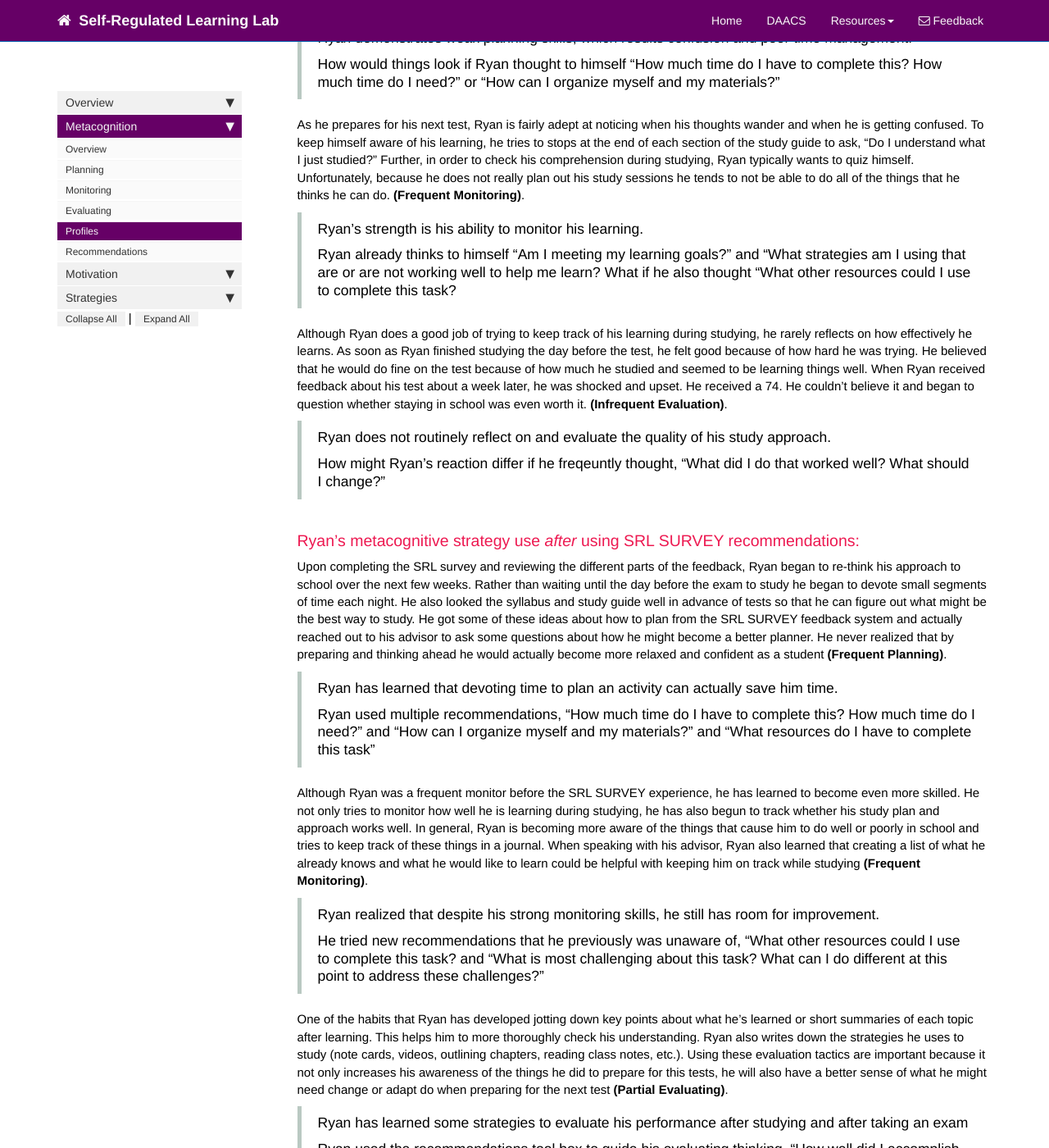
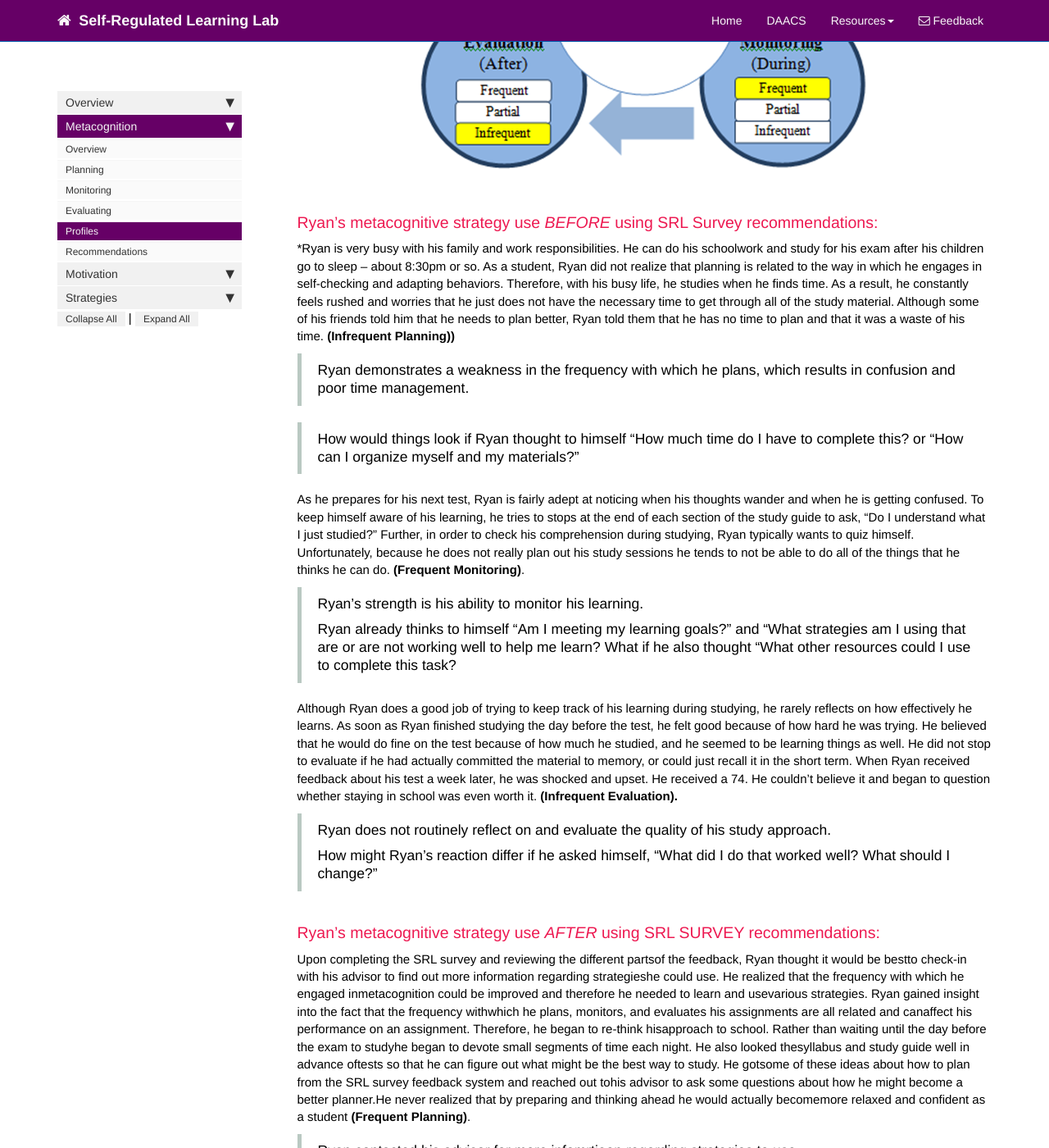
Before and after one commit to dfranklin02/SRL, a Jekyll site: the page built from docs/pages/metacognition/metacognition_profile.md, in a window 1280 px wide and 1400 px high, scrolled down 887 px. Shown: the whole window at 82% size. Built offline with Jekyll 4.4.1, drawn with Linux system fonts in a browser that asks for light colours; nearby versions of some CDN libraries; comment, search, counter and statistics services are not loaded; some of the changed text lies outside the part shown.

Commit message:
Update metacognition_profile.md

```diff
--- a/docs/pages/metacognition/metacognition_profile.md
+++ b/docs/pages/metacognition/metacognition_profile.md
@@ -14,19 +14,22 @@ toc: false
     <li class="active">Metacognition Profiles</li>
 </ul>
 
-The figure below shows the metacognitive profile of a fictional college student, Ryan. Click on the links below to read about what Ryan was like before using SRL SURVEY feedback and after he began working with this feedback system over time.
+**What does a Metacognitive profile look like as it pertains to college life?What does a Metacognitive profile look like as it pertains to college life?**
 
-> Ryan is a 40 year old male who recently enrolled at Excelsior. He is taking classes part-time while he continues his job as a business consultant for a technology company.  After returning home from work at 5:30pm, Ryan typically spends time with his two children (ages 4 and 7), eats dinner with his family, and helps his wife with baths and bedtime. He is only able to start his schoolwork after 8:30pm, when the children are asleep.
+The figure below shows the interaction of the three metacognitive components (i.e., planning, monitoring, and evaluation) of a fictional college student, Ryan. Click on the statements below to read about what Ryan was like before using SRL survey feedback and after he began working with this feedback system over time.
 
-<center><img src='images/metacognition_ryan.png' alt='Metacognition Profile for Ryan' /></center>
+> *Ryan is a 40 year old male who recently enrolled in an online college. He is taking classes part-time while he continues his job as a business consultant for a technology company.  After returning home from work at 5:30pm, Ryan typically spends time with his two children (ages 4 and 7), eats dinner with his family, and helps his wife with baths and bedtime. He is only able to start his schoolwork after 8:30pm, when the children are asleep.*
 
-### Ryan’s metacognitive strategy use before using SRL Survey recommendations:
+<center><img src='images/Metacognitive-Profile.png' alt='Metacognition Profile for Ryan' /></center>
 
-Ryan is very busy with his family and work responsibilities. He can do his schoolwork and study for his exam after children go to sleep – about 8:30pm or so. He constantly feels rushed and worries that he just does not have the necessary time to get through all of study material. Although some of his friends told him that he needs to plan better, Ryan told them that he has no time to plan and that it was a waste of his time. **(Infrequent Planning)**.
+### Ryan’s metacognitive strategy use *BEFORE* using SRL Survey recommendations:
 
-> Ryan demonstrates weak planning skills, which results confusion and poor time management.
->
-> How would things look if Ryan thought to himself “How much time do I have to complete this? How much time do I need?” or “How can I organize myself and my materials?”
+*Ryan is very busy with his family and work responsibilities. He can do his schoolwork and study for his exam after his children go to sleep – about 8:30pm or so. As a student, Ryan did not realize that planning is related to the way in which he engages in self-checking and adapting behaviors. Therefore, with his busy life, he studies when he finds time. As a result, he constantly feels rushed and worries that he just does not have the necessary time to get through all of the study material. Although some of his friends told him that he needs to plan better, Ryan told them that he has no time to plan and that it was a waste of his time. **(Infrequent Planning))**
+
+> Ryan demonstrates a weakness in the frequency with which he plans, which results in confusion and poor time management.
+
+>How would things look if Ryan thought to himself “How much time do I have to complete this? or “How can I
+organize myself and my materials?”
 
 As he prepares for his next test, Ryan is fairly adept at noticing when his thoughts wander and when he is getting confused. To keep himself aware of his learning, he tries to stops at the end of each section of the study guide to ask, “Do I understand what I just studied?” Further, in order to check his comprehension during studying, Ryan typically wants to quiz himself. Unfortunately, because he does not really plan out his study sessions he tends to not be able to do all of the things that he thinks he can do. **(Frequent Monitoring)**.
 
@@ -34,28 +37,31 @@ As he prepares for his next test, Ryan is fairly adept at noticing when his thou
 >
 > Ryan already thinks to himself “Am I meeting my learning goals?” and “What strategies am I using that are or are not working well to help me learn? What if he also thought “What other resources could I use to complete this task?
 
-Although Ryan does a good job of trying to keep track of his learning during studying, he rarely reflects on how effectively he learns. As soon as Ryan finished studying the day before the test, he felt good because of how hard he was trying. He believed that he would do fine on the test because of how much he studied and seemed to be learning things well. When Ryan received feedback about his test about a week later, he was shocked and upset. He received a 74. He couldn’t believe it and began to question whether staying in school was even worth it. **(Infrequent Evaluation)**.
+Although Ryan does a good job of trying to keep track of his learning during studying, he rarely reflects on how effectively he learns. As soon as Ryan finished studying the day before the test, he felt good because of how hard he was trying. He believed that he would do fine on the test because of how much he studied, and he seemed to be learning things as well. He did not stop to evaluate if he had actually committed the material to memory, or could just recall it in the short term. When Ryan received feedback about his test a week
+later, he was shocked and upset. He received a 74. He couldn’t believe it and began to question whether staying in school was even worth it. **(Infrequent Evaluation).**
 
 > Ryan does not routinely reflect on and evaluate the quality of his study approach.
 >
-> How might Ryan’s reaction differ if he freqeuntly thought, “What did I do that worked well? What should I change?”
+> How might Ryan’s reaction differ if he asked himself, “What did I do that worked well? What should I change?”
 
-### Ryan’s metacognitive strategy use *after* using SRL SURVEY recommendations:
+### Ryan’s metacognitive strategy use *AFTER* using SRL SURVEY recommendations:
 
-Upon completing the SRL survey and reviewing the different parts of the feedback, Ryan began to re-think his approach to school over the next few weeks. Rather than waiting until the day before the exam to study he began to devote small segments of time each night. He also looked the syllabus and study guide well in advance of tests so that he can figure out what might be the best way to study. He got some of these ideas about how to plan from the SRL SURVEY feedback system and actually reached out to his advisor to ask some questions about how he might become a better planner. He never realized that by preparing and thinking ahead he would actually become more relaxed and confident as a student  **(Frequent Planning)**.
+Upon completing the SRL survey and reviewing the different partsof the feedback, Ryan thought it would be bestto check-in with his advisor to find out more information regarding strategieshe could use. He realized that the frequency with which he engaged inmetacognition could be improved and therefore he needed to learn and usevarious strategies. Ryan gained insight into the fact that the frequency withwhich he plans, monitors, and evaluates his assignments are all related and canaffect his performance on an assignment. Therefore, he began to re-think hisapproach to school. Rather than waiting until the day before the exam to studyhe began to devote small segments of time each night. He also looked thesyllabus and study guide well in advance oftests so that he can figure out what might be the best way to study. He gotsome of these ideas about how to plan from the SRL survey feedback system and reached out tohis advisor to ask some questions about how he might become a better planner.He never realized that by preparing and thinking ahead he would actually becomemore relaxed and confident as a student **(Frequent Planning)**.
 
-> Ryan has learned that devoting time to plan an activity can actually save him time.
->
-> Ryan used multiple recommendations, “How much time do I have to complete this? How much time do I need?” and “How can I organize myself and my materials?” and “What resources do I have to complete this task”
+> Ryan contacted his advisor for more infomrtiaon regarding strategies to use.
 
-Although Ryan was a frequent monitor before the SRL SURVEY experience, he has learned to become even more skilled. He not only tries to monitor how well he is learning during studying, he has also begun to track whether his study plan and approach works well. In general, Ryan is becoming more aware of the things that cause him to do well or poorly in school and tries to keep track of these things in a journal. When speaking with his advisor, Ryan also learned that creating a list of what he already knows and what he would like to learn could be helpful with keeping him on track while studying **(Frequent Monitoring)**.
+> Ryan has learned that devoting time to plan an activity can actually save him time. >
+> Ryan used multiple recommendations, “How much time do I have to complete this? How much time do I need?” and “How can I organize myself and my materials?” and “What resources do I have to complete this task.”
+
+Although Ryan was a frequent monitor before the SRL survey experience, he has continued to increase the frequency of monitoring by using new strategies he learned from the SRL survey. He not only tries to monitor how well he is learning during studying, he also tries to identify various resources that he can use when completing a task (i.e. internet, textbooks, notes, worksheets). In general, Ryan is becoming more aware of the things that are most challenging for him and developing strategies to keep him on track and from getting stuck while studying. He often keeps track of various strategies used to overcome obstacles while studying, so he does not make the same mistakes and feel ‘stuck’ while studying **(Frequent Monitoring).**
 
 > Ryan realized that despite his strong monitoring skills, he still has room for improvement.
 >
 > He tried new recommendations that he previously was unaware of, “What other resources could I use to complete this task? and “What is most challenging about this task? What can I do different at this point to address these challenges?”
 
-One of the habits that Ryan has developed jotting down key points about what he’s learned or short summaries of each topic after learning. This helps him to more thoroughly check his understanding. Ryan also writes down the strategies he uses to study (note cards, videos, outlining chapters, reading class notes, etc.). Using these evaluation tactics are important because it not only increases his awareness of the things he did to prepare for this tests, he will also have a better sense of what he might need change or adapt do when preparing for the next test **(Partial Evaluating)**.
+One of the habits that Ryan has developed is jotting down key points about what he’s learned or short
+summaries of each topic after learning. This helps him to more thoroughly check his understanding. Ryan also writes down the strategies he uses to study (note cards, videos, outlining chapters, reading class notes, etc.). Using these evaluation tactics are important because it not only increases his awareness of the things he did to prepare for this tests, he will also have a better sense of what he might need change or adapt do when preparing for the next test **(Partial Evaluating).**
 
-> Ryan has learned some strategies to evaluate his performance after studying and after taking an exam
+> Ryan has learned some strategies to evaluate his performance after studying and after taking an exam.
 >
 > Ryan used the recommendations tool box to guide his evaluating thinking, “How well did I accomplish the goals of the assignment? What did I learn?” and “What did I do that worked well? What should I change?”
```
